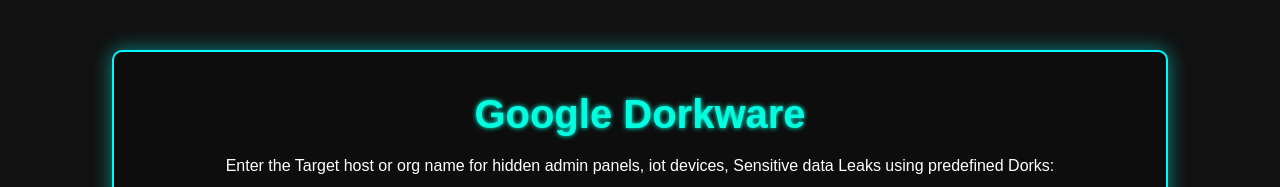
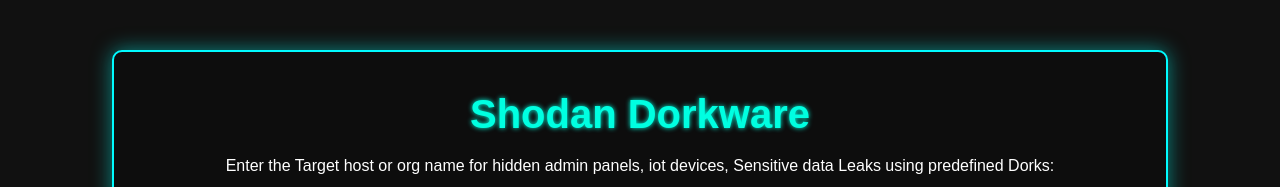
Before and after one commit to IndianCyberForce/Indiancyberforce.github.io, a plain HTML site: page ShodanDorkware/index.html in a window 1280 px wide. Shown: the top 187 px of the page. Drawn offline with Linux system fonts and the light colour scheme; files whose address does not match are found by name.

Commit message:
Update index.html

```diff
--- a/ShodanDorkware/index.html
+++ b/ShodanDorkware/index.html
@@ -8,7 +8,7 @@
     <meta property="og:image" content="https://i.ibb.co/80dLxPx/ICF.png">
     <meta property="og:image:url" content="https://i.ibb.co/80dLxPx/ICF.png">
     <link rel="stylesheet" href="https://cdnjs.cloudflare.com/ajax/libs/font-awesome/6.0.0-beta3/css/all.min.css">
-    <title>Google Dorkware</title>
+    <title>Shodan Dorkware</title>
 
     <style>
         body {
@@ -148,7 +148,7 @@
 </head>
 <body>
     <div class="terminal">
-        <h1>Google Dorkware</h1>
+        <h1>Shodan Dorkware</h1>
         <p class="terminal-text">Enter the Target host or org name for hidden admin panels, iot devices, Sensitive data Leaks using predefined Dorks:</p>
 
         <div id="search-box">
```
